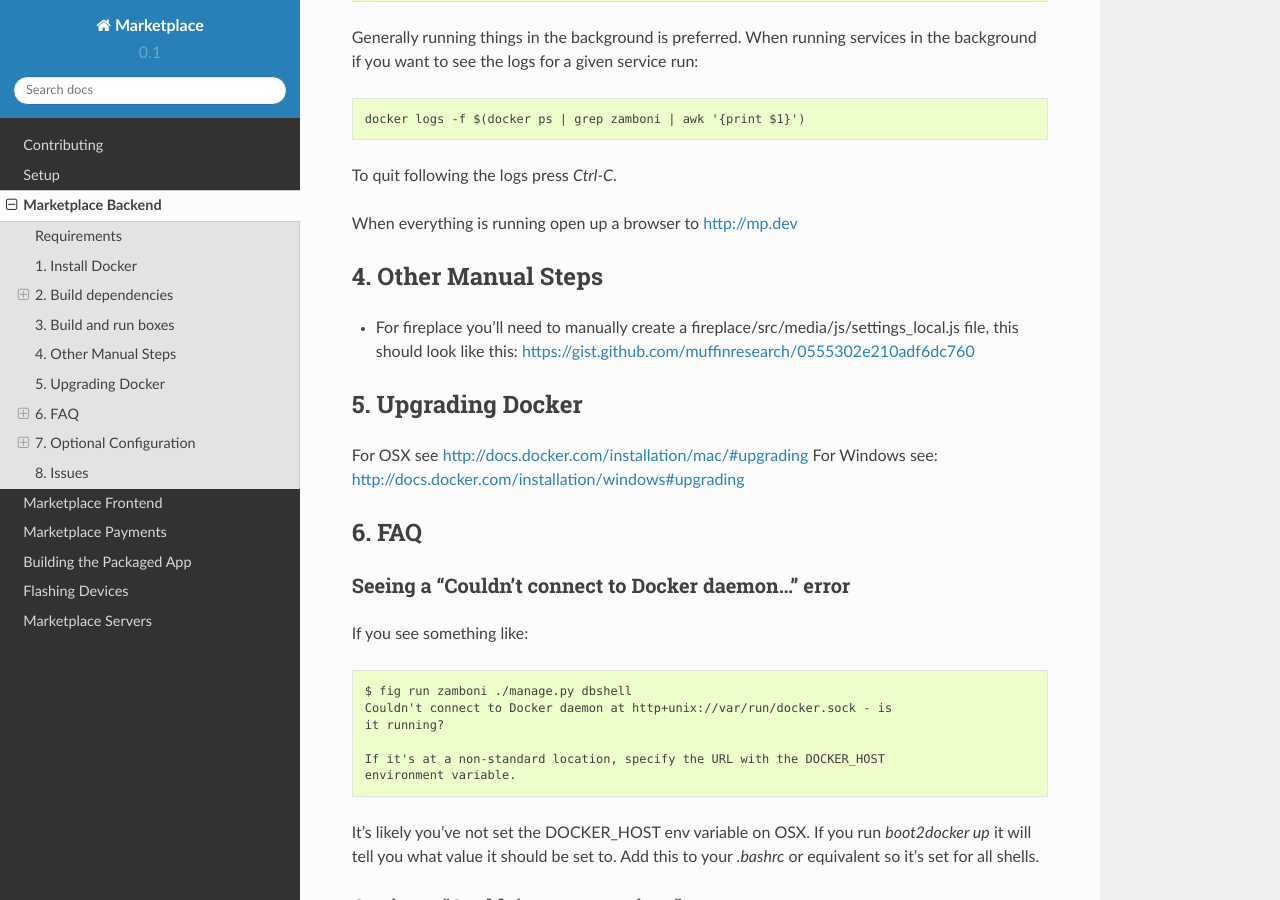
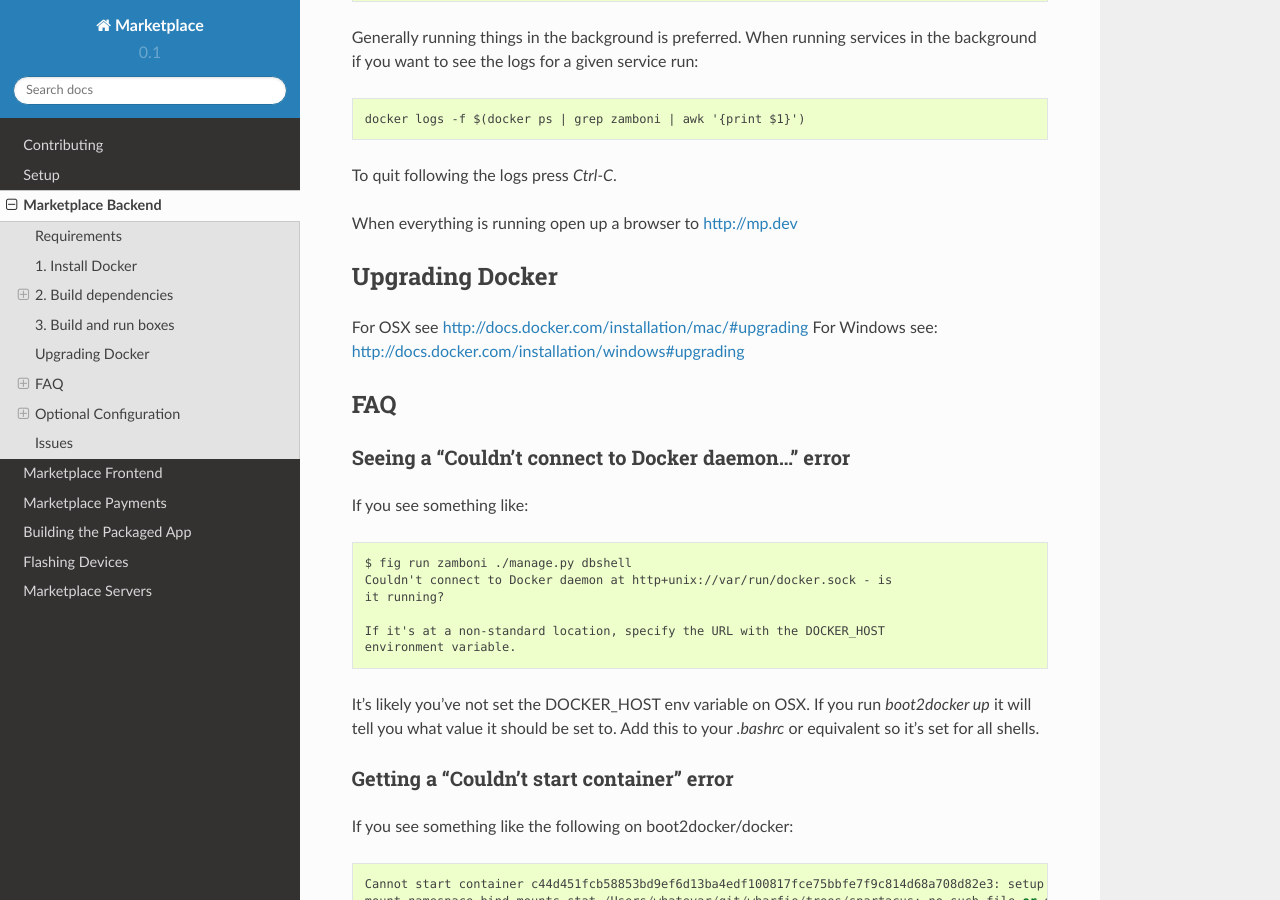
Before and after one commit to mozilla/marketplace-docs, a Sphinx documentation site: the page built from docs/topics/backend.rst, in a window 1280 px wide and 900 px high, scrolled down 2330 px. Built offline with Sphinx 7.4.7 and the Read the Docs theme 2.0.0, drawn with Linux system fonts in a browser that asks for light colours; some of the changed text lies outside the part shown.

Commit message:
only number the steps. remove now-automated fireplace step

```diff
--- a/docs/topics/backend.rst
+++ b/docs/topics/backend.rst
@@ -113,22 +113,15 @@ To quit following the logs press `Ctrl-C`.
 When everything is running open up a browser to http://mp.dev
 
 
-4. Other Manual Steps
----------------------
-
-* For fireplace you'll need to manually create a fireplace/src/media/js/settings_local.js
-  file, this should look like this: https://gist.github.com/muffinresearch/0555302e210adf6dc760
-
-
-5. Upgrading Docker
--------------------
+Upgrading Docker
+----------------
 
 For OSX see http://docs.docker.com/installation/mac/#upgrading
 For Windows see: http://docs.docker.com/installation/windows#upgrading
 
 
-6. FAQ
-------
+FAQ
+---
 
 Seeing a "Couldn't connect to Docker daemon..." error
 ~~~~~~~~~~~~~~~~~~~~~~~~~~~~~~~~~~~~~~~~~~~~~~~~~~~~~
@@ -248,8 +241,8 @@ You can then upgrade the vm with::
   boot2docker download
   boot2docker start
 
-7. Optional Configuration
--------------------------
+Optional Configuration
+----------------------
 
 Environment Variables
 ~~~~~~~~~~~~~~~~~~~~~
@@ -295,8 +288,8 @@ environment variables. Some examples:
   `DJANGO_SETTINGS_MODULE <https://docs.djangoproject.com/en/dev/topics/settings/#designating-the-settings>`_
 
 
-8. Issues
----------
+Issues
+------
 
 Come talk to us on irc://irc.mozilla.org/marketplace if you have questions,
 issues, or compliments.
```
